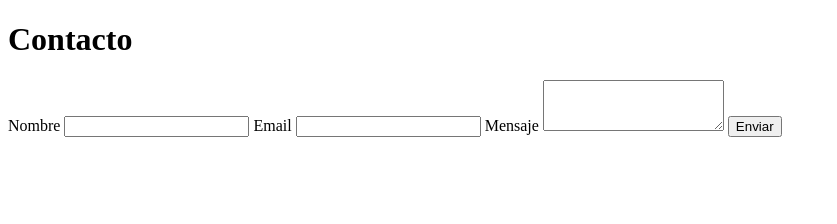
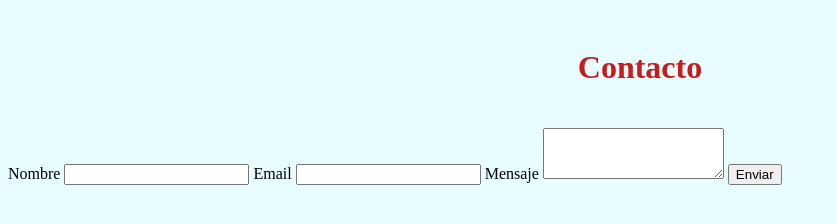
Before and after one commit to Angel-Mercado10/fundamentos-web, a plain HTML site: page contact.html in a window 1280 px wide. Shown: the whole page, without its empty margins (0-837 px from the left). Drawn offline with Linux system fonts and the light colour scheme.

Commit message:
Nuevos estilos agregados 1

```diff
--- a/assets/css/style.css
+++ b/assets/css/style.css
@@ -0,0 +1,11 @@
+@import url('variables.css');
+
+body {
+    background-color: var(--backcolor);
+}
+
+header {
+    color: var(--rojoC5);
+    padding: 20px;
+    text-align: center;
+}
--- /dev/null
+++ b/assets/css/variables.css
@@ -0,0 +1,36 @@
+:root{
+    --backcolor:#e8fdff;
+    --rojoC5:#c51d1d;
+    --beishFF:#ffe3c8;
+
+}
+
+/*Fuentes*/
+@font-face {
+    font-family: 'Nata-Black';
+    src: url(../fuentes/NataSans-Black.ttf)format('truetype');
+}
+@font-face {
+    font-family: 'Nata-Bold';
+    src: url(../fuentes/NataSans-Bold.ttf) format('truetype');
+}
+@font-face {
+    font-family: 'Nata-Regular';
+    src: url(../fuentes/NataSans-Regular.ttf) format('truetype');
+}
+@font-face {
+    font-family: 'Nata-Light';
+    src: url(../fuentes/NataSans-Light.ttf) format('truetype');
+}
+@font-face {
+    font-family: 'Nata-Medium';
+    src: url(../fuentes/NataSans-Medium.ttf) format('truetype');
+}
+@font-face {
+    font-family: 'Nata-SemiBold';
+    src: url(../fuentes/NataSans-SemiBold.ttf) format('truetype');
+}
+@font-face {
+    font-family: 'Nata-Thin';
+    src: url(../fuentes/NataSans-Thin.ttf) format('truetype');
+}
--- a/contact.html
+++ b/contact.html
@@ -4,6 +4,7 @@
     <meta charset="UTF-8">
     <meta name="viewport" content="width=device-width, initial-scale=1.0">
     <title>Formulario</title>
+    <link rel="stylesheet" href="assets/css/style.css">
 </head>
 <body>
     <header>
```
Also changed, not shown: assets/fuentes/NataSans-Black.ttf (added), assets/fuentes/NataSans-Bold.ttf (added), assets/fuentes/NataSans-Light.ttf (added), assets/fuentes/NataSans-Medium.ttf (added), assets/fuentes/NataSans-Regular.ttf (added), assets/fuentes/NataSans-SemiBold.ttf (added), assets/fuentes/NataSans-Thin.ttf (added).
